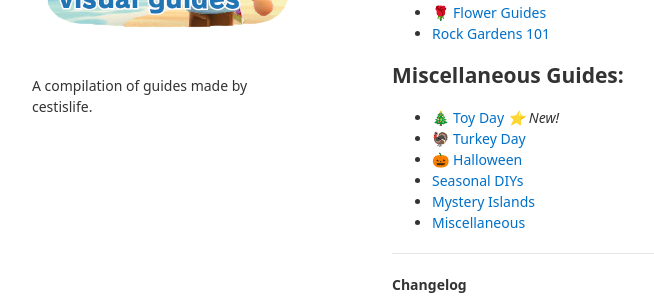
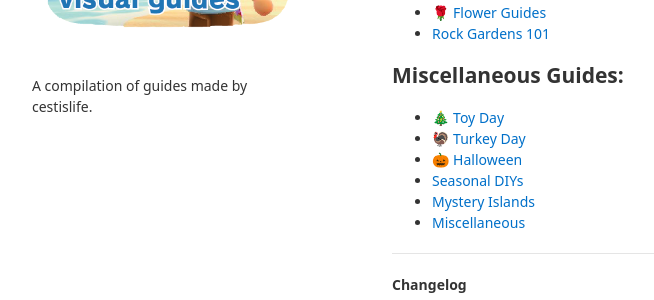
Before and after one commit to cestislife/cestislife.github.io, a Jekyll site: the page built from index.md, in a window 1280 px wide. Shown: the part 360-660 px from the top of the page, without its empty margins (178-832 px from the left). Built offline with Jekyll 4.4.1, drawn with Linux system fonts in a browser that asks for light colours; our own code applies the rules of GitHub Pages for plain Markdown files; Markdown is read by kramdown in place of the engine named in the settings; a script that is not in the unit is left out.

Commit message:
Update index.md

```diff
--- a/index.md
+++ b/index.md
@@ -21,7 +21,7 @@
 * [Rock Gardens 101](https://cestislife.github.io/rockguide)
 
 ## Miscellaneous Guides:
-* [🎄 Toy Day](https://cestislife.github.io/toyday)  *⭐ New!*
+* [🎄 Toy Day](https://cestislife.github.io/toyday)
 * [🦃 Turkey Day](https://cestislife.github.io/turkeyday)
 * [🎃 Halloween](https://cestislife.github.io/halloween)
 * [Seasonal DIYs](https://cestislife.github.io/seasonaldiy)
```
